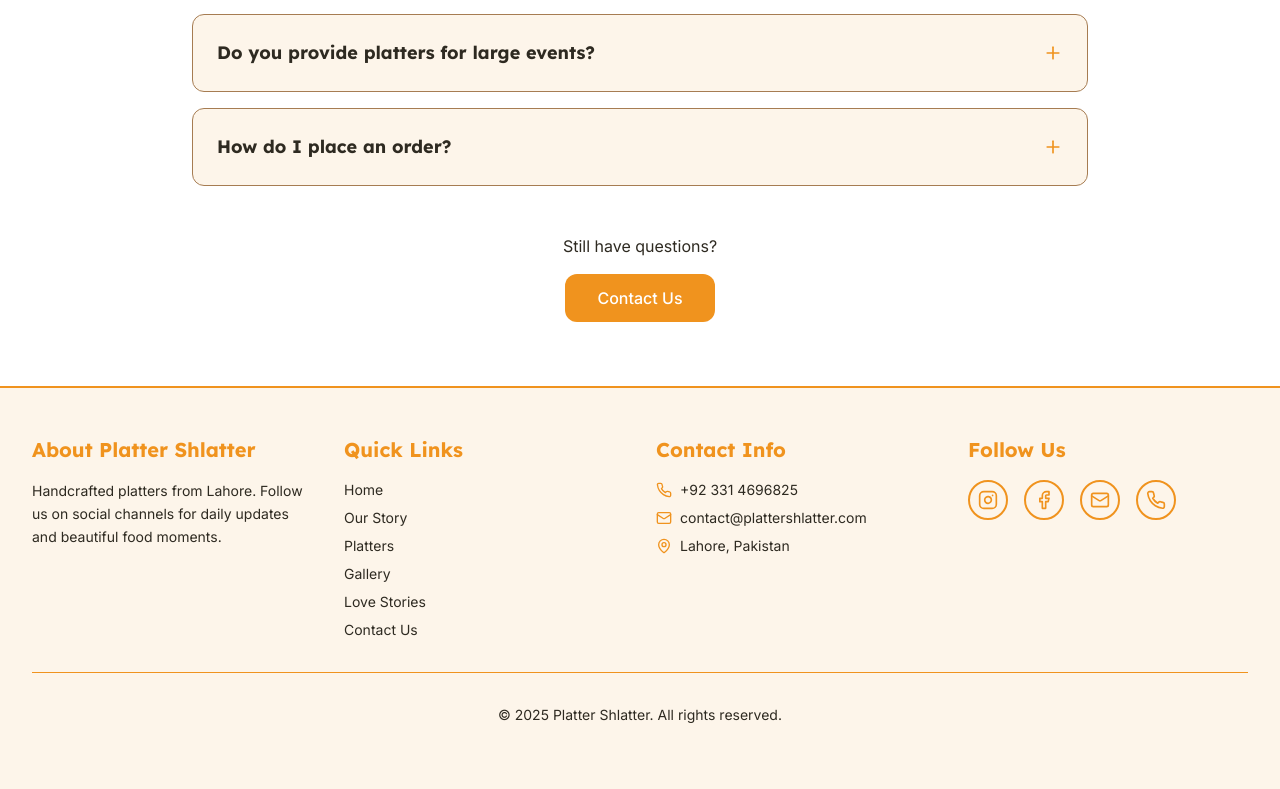
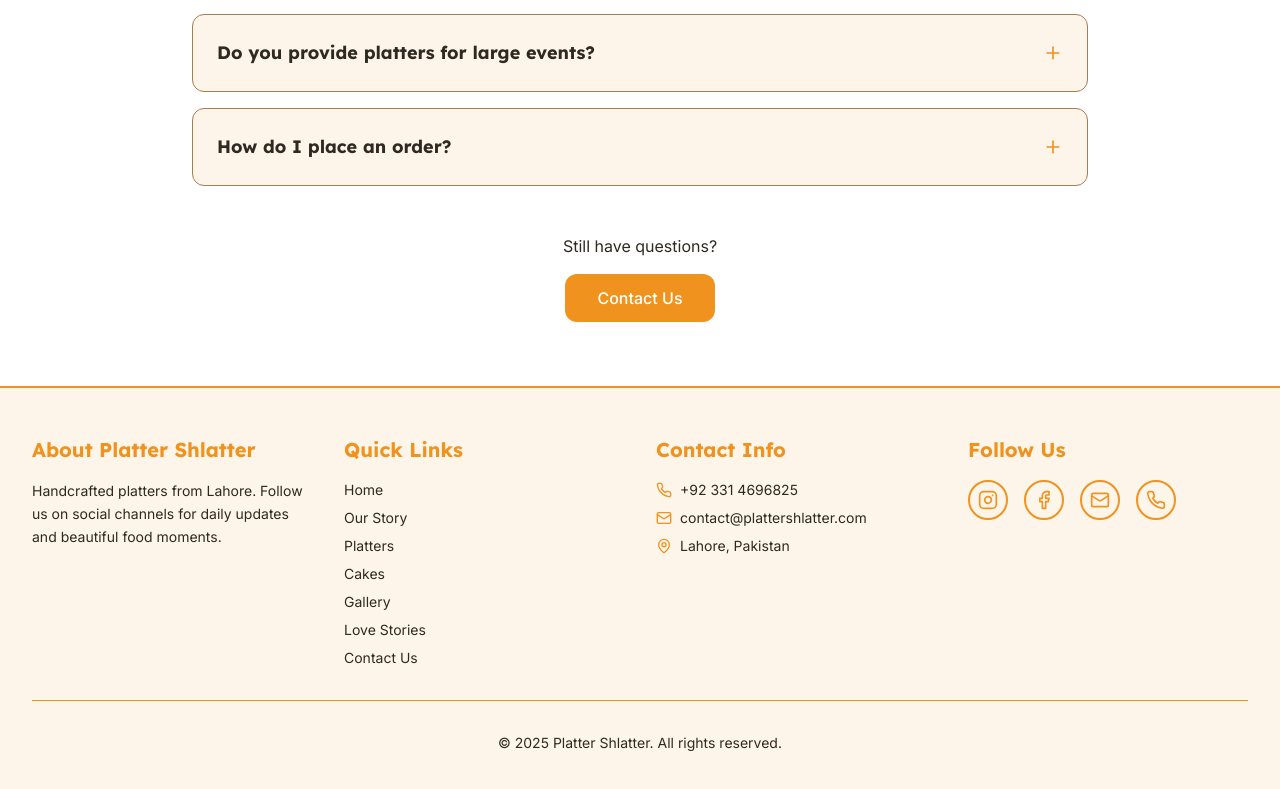
Before and after one commit to yahyabhatti10/platter-shlatter, a Next.js app: page / in a window 1280 px wide. Shown: the part 1864-2653 px from the top of the page. Built offline with nearby package versions, Linux system fonts and the light colour scheme; a web font is replaced by a local one.

Commit message:
minor footer fixes

```diff
--- a/app/components/Footer.tsx
+++ b/app/components/Footer.tsx
@@ -27,6 +27,7 @@ export default function Footer() {
                 { href: "/", label: "Home" },
                 { href: "/our-story", label: "Our Story" },
                 { href: "/platters", label: "Platters" },
+                { href: "/cakes", label: "Cakes" },
                 { href: "/gallery", label: "Gallery" },
                 { href: "/love-stories", label: "Love Stories" },
                 { href: "/contact", label: "Contact Us" },
```
